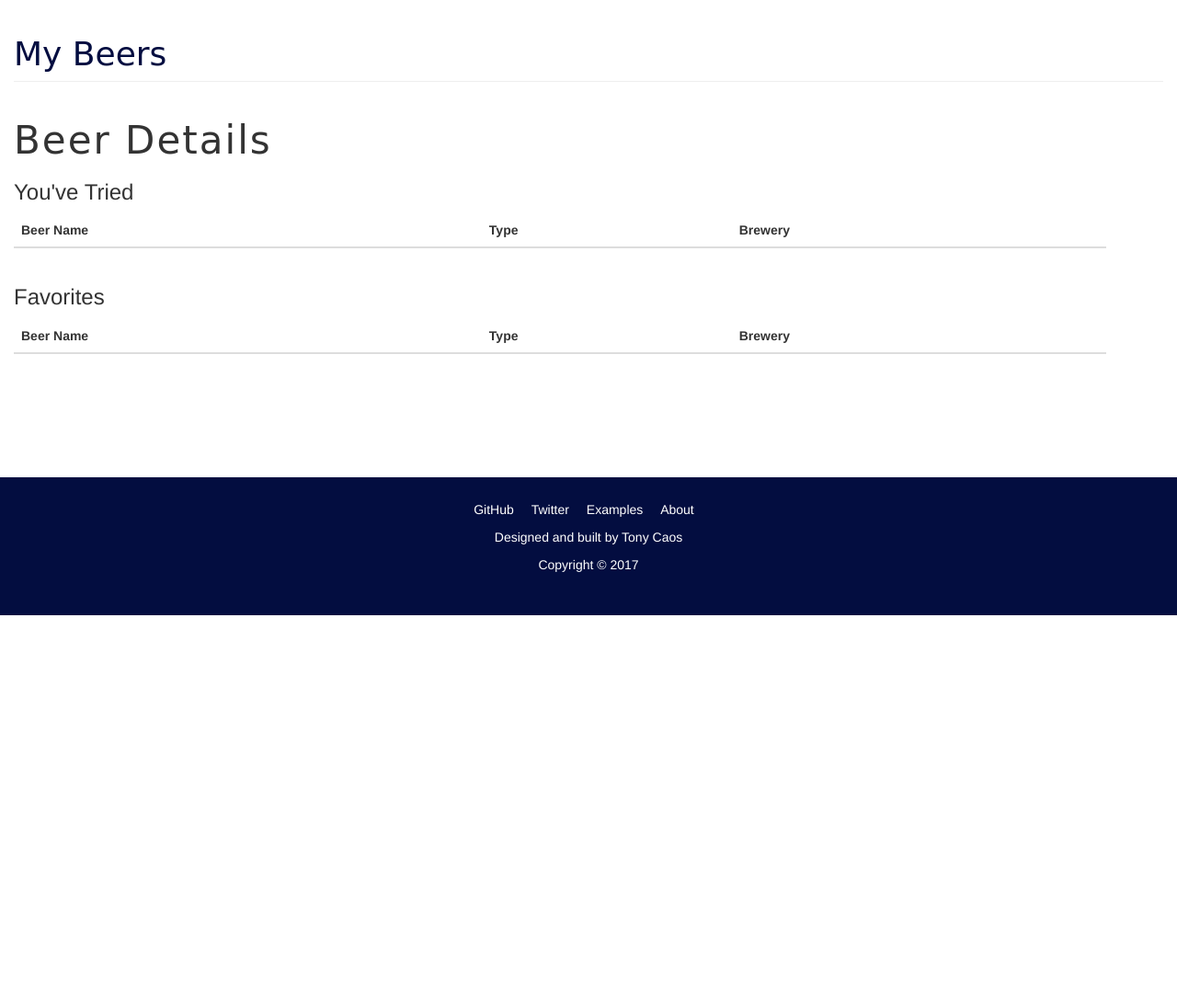
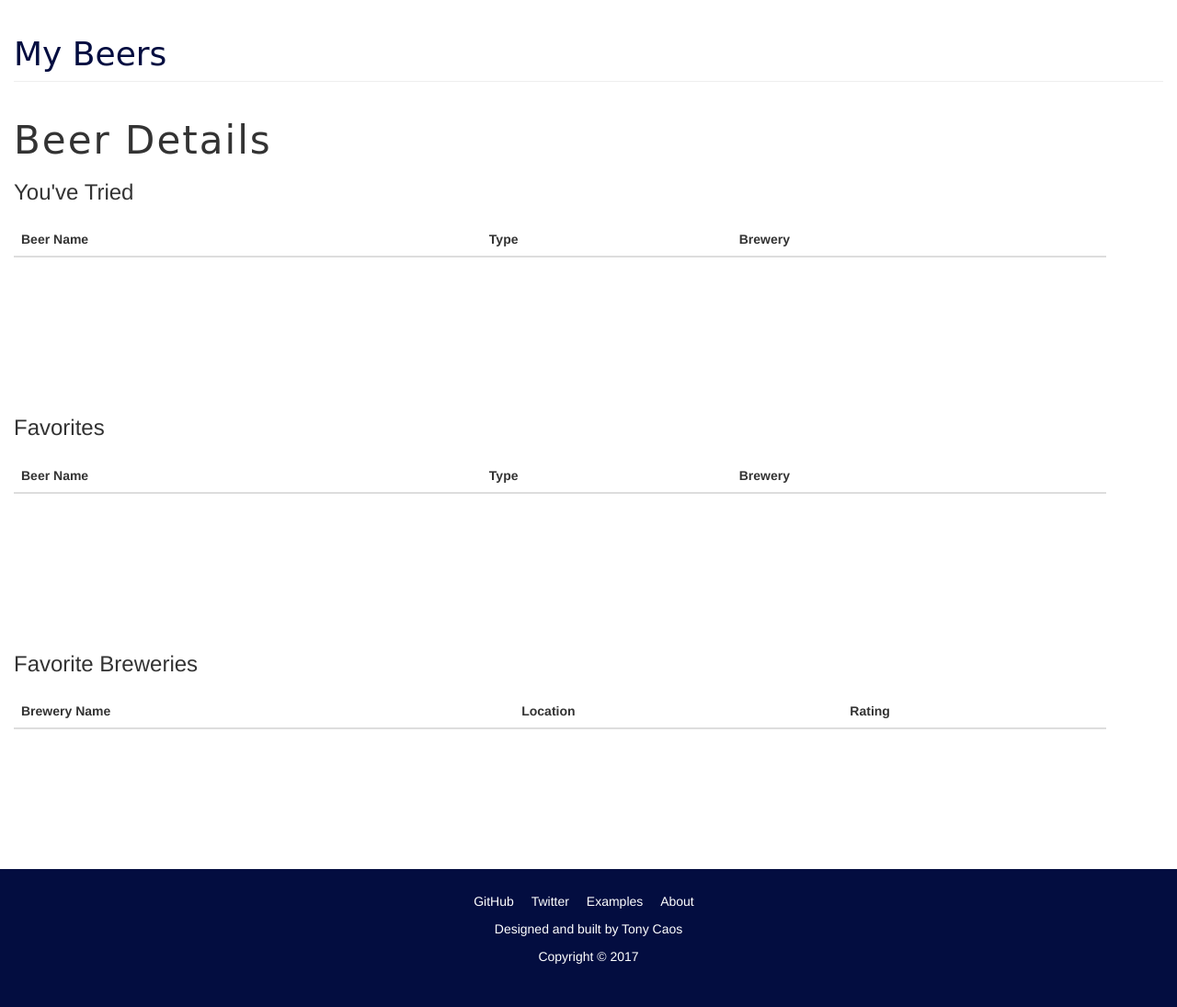
Before and after one commit to chigurh86/final-project, a PHP site: page /mybeers.html in a window 1280 px wide. Shown: the part 141-1236 px from the top of the page at 92% size. Before the commit the page ends 810 px from the top, so only its background shows below. Run offline with PHP 8.4, Linux system fonts and the light colour scheme; lists and menus that the app fills with data are empty.

Commit message:
brewroute//btns//table

```diff
--- a/public/css/style.css
+++ b/public/css/style.css
@@ -22,17 +22,30 @@ h1{
  td p{
    border-bottom: solid 1px #DDDDDD;
  }
- tbody.topt{
-   width: 400px !important;
- }
+ .table-responsive{
+   overflow-y: scroll;
+   height: 190px;
+}
  table{
    width: 95% !important;
+   overflow-y: scroll;
  }
  .welcome{
    color: #fff;
    -webkit-text-stroke-width: .5px;
    -webkit-text-stroke-color: black;
    margin-top: -1px;
+ }
+ .small-header{
+   width: 300px;
+   padding-bottom: 10px;
+ }
+ .amount{
+   font-size: 15px;
+   border-radius: 10px;
+   color: white;
+   background-color: #030D40;
+   padding: 5px 10px;
  }
  .drink{
    color: #000;
@@ -213,11 +226,14 @@ h4{
   background-image: url('/images/pint.png');
   background-size: contain;
 }
-/*.starButton:hover{
-  background-image: url('/images/colored.png');
-}*/
-.starButton:active{
-  background-image: url('/images/colored.png');
+.brewstarButton{
+  width: 40px;
+  height: 40px;
+  margin-right: 10px;
+  float: right;
+  clear: both;
+  background-image: url('/images/pint.png');
+  background-size: contain;
 }
 
 .smallText{
--- a/public/javascript/mybeers.js
+++ b/public/javascript/mybeers.js
@@ -25,6 +25,7 @@ $.get("/api/beers", function(response) {
     var searchBeer = "search/beer?";
     var baseUrl = "https://api.untappd.com/v4/";
     var thebeer = response[i].beername;
+    var howManybeer = "<span class='amount'>" + response.length + " Beers</span>";
     tableDiv.append("<p>" + thebeer + "</p>");
       $.ajax({url: baseUrl + searchBeer + query + thebeer + clientId + clientSecret, success: function(result){
           var beerStyle = result.response.beers.items[0].beer.beer_style;
@@ -38,6 +39,7 @@ $.get("/api/beers", function(response) {
     $(tableRow).append(tableDiv3);
     $("tbody.topt").append(tableRow);
   }
+    $("#howMany1").append(howManybeer);
 });
 $.get("/api/favorites", function(response) {
     var tableR = $("<tr>");
@@ -52,6 +54,7 @@ $.get("/api/favorites", function(response) {
       searchBeer = "search/beer?";
       baseUrl = "https://api.untappd.com/v4/";
       var favbeer = response[i].beername;
+      var howMany = "<span class='amount'>" + response.length + " Beers</span>";
       tableD.append("<p>" + favbeer + "</p>");
         $.ajax({url: baseUrl + searchBeer + query + favbeer + clientId + clientSecret, success: function(result){
             var favStyle = result.response.beers.items[0].beer.beer_style;
@@ -65,4 +68,35 @@ $.get("/api/favorites", function(response) {
       $(tableR).append(tableD3);
       $("tbody.bottomt").append(tableR);
     }
+      $("#howMany").append(howMany);
   });
+
+  $.get("/api/breweries", function(response) {
+      var tableRB = $("<tr>");
+      var tableDB = $("<td>");
+      var tableD2B = $("<td>");
+      var tableD3B = $("<td>");
+      for (var i = 0; i < response.length; i++) {
+        // clientId = "&client_id=43D9E7E6E3B9C50C285014E7BE74DDCBE021FA00";
+        // clientSecret = "&client_secret=E2DFC619E166E32349A9C8E784395C5702BEDCBB";
+        // query = "q="
+        // url = "https://api.untappd.com/v4/";
+        // searchBeer = "search/beer?";
+        // baseUrl = "https://api.untappd.com/v4/";
+        var favbrew = response[i].brewery;
+        var howManybrew = "<span class='amount'>" + response.length + " Breweries</span>";
+        tableDB.append("<p>" + favbrew + "</p>");
+          // $.ajax({url: baseUrl + searchBeer + query + favbeer + clientId + clientSecret, success: function(result){
+          //     var favStyle = result.response.beers.items[0].beer.beer_style;
+          //     var favbrewery = result.response.beers.items[0].brewery.brewery_name;
+          //     // console.log("result "+JSON.stringify(result));
+          //     tableD2.append("<p>" + favStyle + "</p>");
+          //     tableD3.append("<p>" + favbrewery + "</p>");
+          // }});
+        $(tableRB).append(tableDB);
+        $(tableRB).append(tableD2B);
+        $(tableRB).append(tableD3B);
+        $("tbody.brewt").append(tableRB);
+      }
+        $("#brewMany").append(howManybrew);
+    });
--- a/public/javascript/trybeers.js
+++ b/public/javascript/trybeers.js
@@ -5,9 +5,6 @@
       var url = "https://api.untappd.com/v4/";
       var searchBeer = "beer/trending?";
       var baseUrl = "https://api.untappd.com/v4/";
-
-
-
         $.ajax({url: baseUrl + searchBeer + clientId + clientSecret, success: function(result){
               $('#displayArea').empty();
               var theCount = result.response.macro.count;
@@ -17,7 +14,6 @@
               if (newCount > theCount) {
                 newCount = rando;
                 rando = rando - 3;
-                console.log("it went over "+newCount);
               }
                   for (var i = rando; i < newCount; i++) {
                     // console.log("the name" + JSON.stringify(result));
--- a/public/mybeers.html
+++ b/public/mybeers.html
@@ -54,6 +54,7 @@
           </div>
           <h2 class="sub-header">Beer Details</h2>
           <h3 class="small-header">You've Tried</h3>
+          <h5 id="howMany1"></h5>
           <div class="table-responsive">
             <table class="table table-striped">
               <thead>
@@ -72,6 +73,7 @@
   <div class="row">
     <div class="col-sm-9 col-md-12 main">
           <h3 class="small-header">Favorites</h3>
+          <h5 id="howMany"></h5>
           <div class="table-responsive">
             <table class="table table-striped">
               <thead>
@@ -82,6 +84,25 @@
                 </tr>
               </thead>
               <tbody class="bottomt">
+              </tbody>
+            </table>
+          </div>
+    </div>
+  </div>
+  <div class="row">
+    <div class="col-sm-9 col-md-12 main">
+          <h3 class="small-header"> Favorite Breweries</h3>
+          <h5 id="brewMany"></h5>
+          <div class="table-responsive">
+            <table class="table table-striped">
+              <thead>
+                <tr>
+                  <th>Brewery Name</th>
+                  <th>Location</th>
+                  <th>Rating</th>
+                </tr>
+              </thead>
+              <tbody class="brewt">
               </tbody>
             </table>
           </div>
```
Also changed, not shown: public/javascript/breweries.js (+10 -0 lines), routing/routes.js (+27 -0 lines), server.js (+6 -6 lines).
